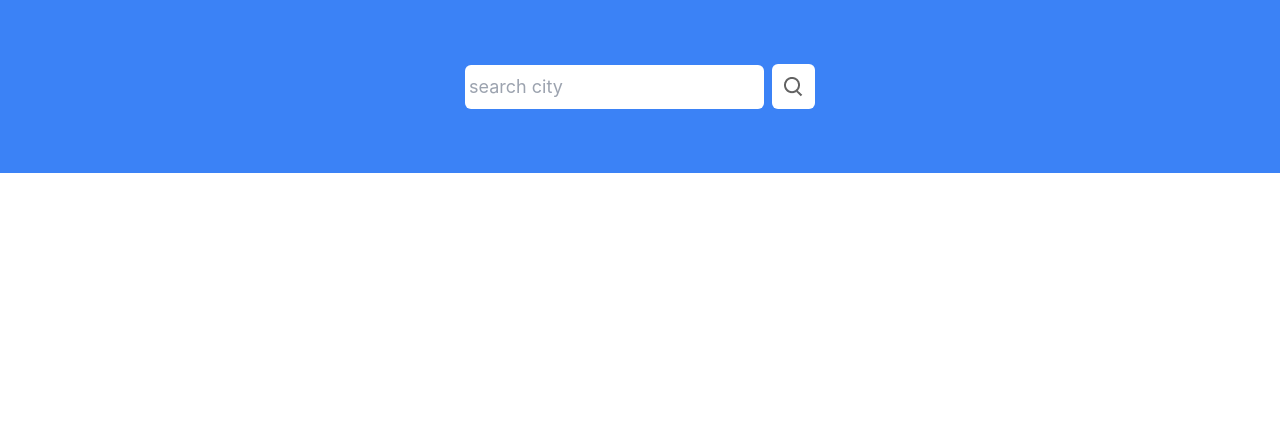
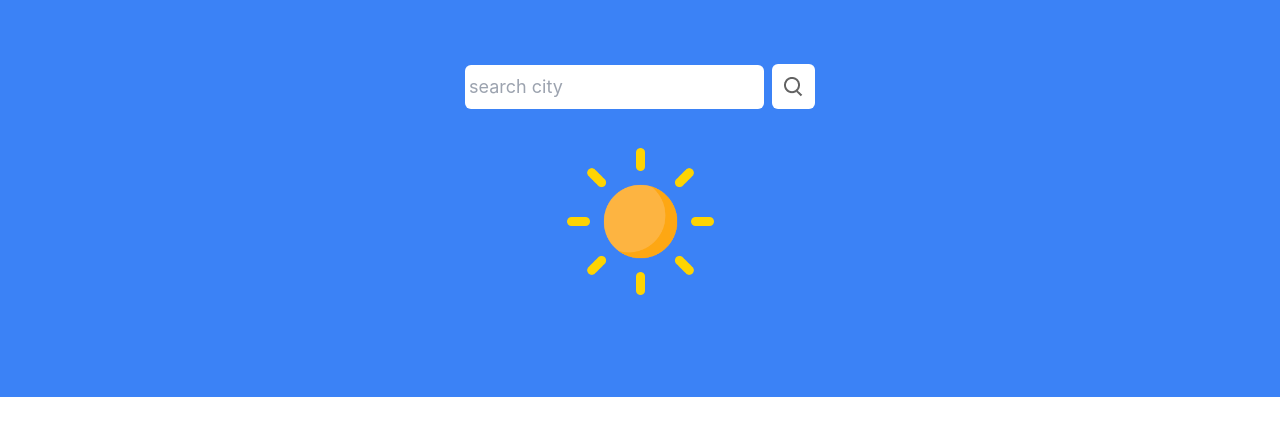
Before and after one commit to iamaliataie/react-weather-app, a React (Create React App) app: page / in a window 1280 px wide. Shown: the top 436 px of the page. Built offline with nearby package versions, Linux system fonts and the light colour scheme.

Commit message:
styling using tailwindcss

```diff
--- a/src/Components/WeatherApp/WeatherApp.jsx
+++ b/src/Components/WeatherApp/WeatherApp.jsx
@@ -56,10 +56,10 @@ const WeatherApp = () => {
             placeholder='search city' id='search'/>
             <img src={search} alt="" className='bg-white p-3 rounded-md' onClick={()=>searchButton()}/>
         </div>
-        {/* <div className="weather-image">
+        <div className="flex justify-center">
             <img src={wIcon} alt="" />
         </div>
-        <div className="weather-temp" id='temp'>24c</div>
+        {/*<div className="weather-temp" id='temp'>24c</div>
         <div className="weather-location" id='city'>London</div>
         <div className="data-container">
             <div className="element">
```
